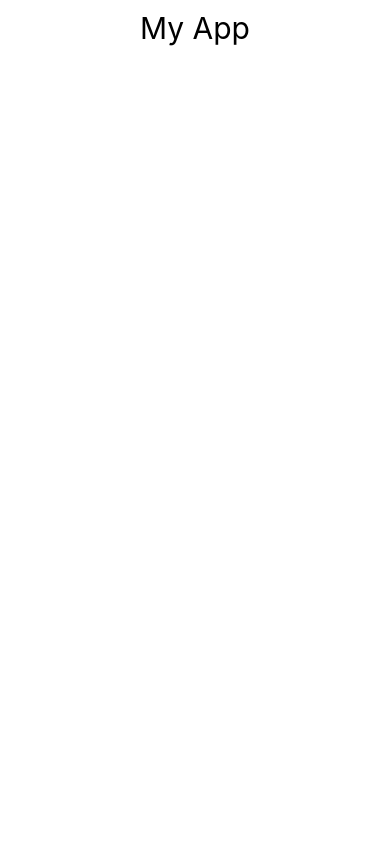
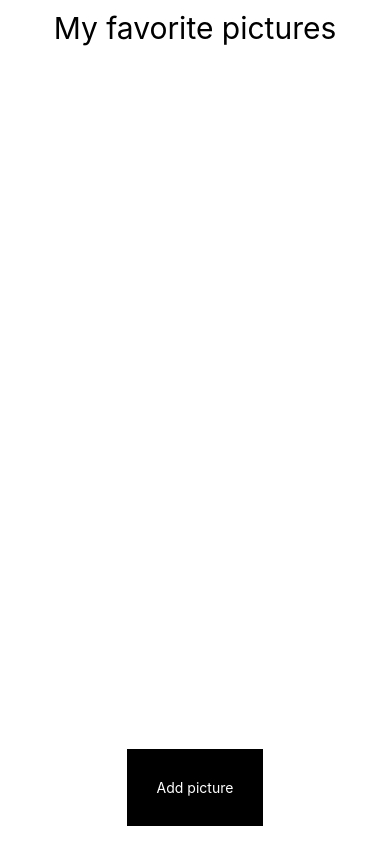
Before and after one commit to SergeAtZeDigitalBench/react-native-polygon, a React Native app: screen / in a window 390 px wide. Built offline with nearby package versions, Linux system fonts and the light colour scheme.

Commit message:
feat: image gallery completed initially

```diff
--- a/package.json
+++ b/package.json
@@ -13,7 +13,8 @@
     "expo-status-bar": "~1.12.1",
     "react": "18.2.0",
     "react-native": "0.74.1",
-    "react-native-safe-area-context": "^4.10.1"
+    "react-native-safe-area-context": "^4.10.1",
+    "expo-image-picker": "~15.0.5"
   },
   "devDependencies": {
     "@babel/core": "^7.20.0",
--- a/src/App.style.ts
+++ b/src/App.style.ts
@@ -9,4 +9,23 @@ export const s = StyleSheet.create({
     paddingVertical: 10,
     textAlign: "center",
   },
+  body: {
+    flex: 6,
+  },
+  imageBox: { height: 300, marginVertical: 30 },
+  imageDelete: {
+    height: 40,
+    width: 40,
+    borderRadius: 12,
+    position: "absolute",
+    top: 15,
+    right: 15,
+    backgroundColor: "black",
+    justifyContent: "center",
+    alignItems: "center",
+  },
+  image: { height: "100%" },
+  footer: { flex: 1, justifyContent: "center", alignItems: "center" },
+  btn: { backgroundColor: "black", padding: 30 },
+  btnTxt: { color: "white" },
 });
--- a/src/AppCore.tsx
+++ b/src/AppCore.tsx
@@ -1,12 +1,82 @@
-import React from "react";
-import { Text } from "react-native";
+import { useState } from "react";
+import { Text, View, TouchableOpacity, ScrollView, Image } from "react-native";
+import { launchImageLibraryAsync } from "expo-image-picker";
 
 import { s } from "./App.style";
 
+interface State {
+  isLoading: boolean;
+  error: null | string;
+  data: string[];
+}
+
+const initState: State = { isLoading: false, error: null, data: [] };
+
 export const AppCore = (): JSX.Element => {
+  const [images, setImages] = useState<State>(() => initState);
+
+  const handlePickImage = async () => {
+    try {
+      setImages((current) => ({ ...current, isLoading: true, error: null }));
+      const result = await launchImageLibraryAsync();
+      if (result.canceled) {
+        setImages((current) => ({
+          ...current,
+          isLoading: false,
+        }));
+        alert("No image selected");
+        return;
+      }
+      const imageUrls = result.assets.map((current) => current.uri);
+
+      setImages((current) => ({
+        ...current,
+        isLoading: false,
+        data: [...current.data, ...imageUrls],
+      }));
+    } catch (error) {
+      const errorMessage =
+        error instanceof Error ? error.message : "Failed to load image";
+      setImages((current) => ({
+        ...current,
+        isLoading: false,
+        error: errorMessage,
+      }));
+    }
+  };
+
+  const handleDeleteImage = (uri: string) => {
+    setImages((current) => ({
+      ...current,
+      data: current.data.filter((imgUrl) => imgUrl !== uri),
+    }));
+  };
+
   return (
     <>
-      <Text style={s.title}>My App</Text>
+      <Text style={s.title}>My favorite pictures</Text>
+      <View style={s.body}>
+        <ScrollView>
+          {images.data.map((uri) => {
+            return (
+              <View key={uri} style={s.imageBox}>
+                <Image source={{ uri }} style={s.image} />
+                <TouchableOpacity
+                  onPress={() => handleDeleteImage(uri)}
+                  style={s.imageDelete}
+                >
+                  <Text style={{ color: "white" }}>🗑️</Text>
+                </TouchableOpacity>
+              </View>
+            );
+          })}
+        </ScrollView>
+      </View>
+      <View style={s.footer}>
+        <TouchableOpacity style={s.btn} onPress={() => handlePickImage()}>
+          <Text style={s.btnTxt}>Add picture</Text>
+        </TouchableOpacity>
+      </View>
     </>
   );
 };
```
Also changed, not shown: 1 other file (tests, documents, lock files or other folders).
